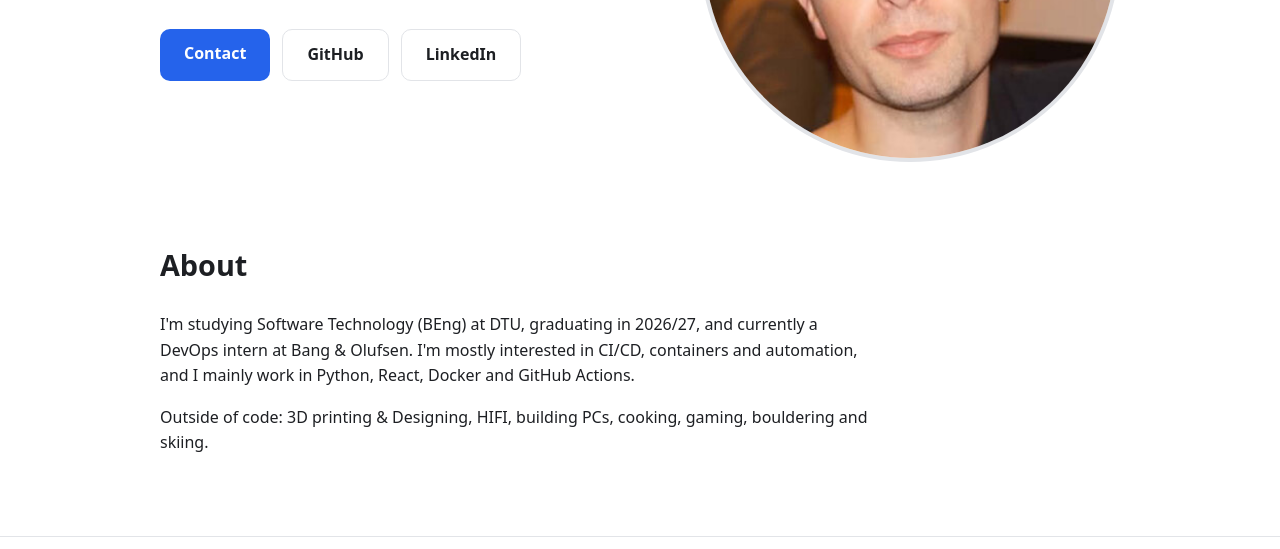
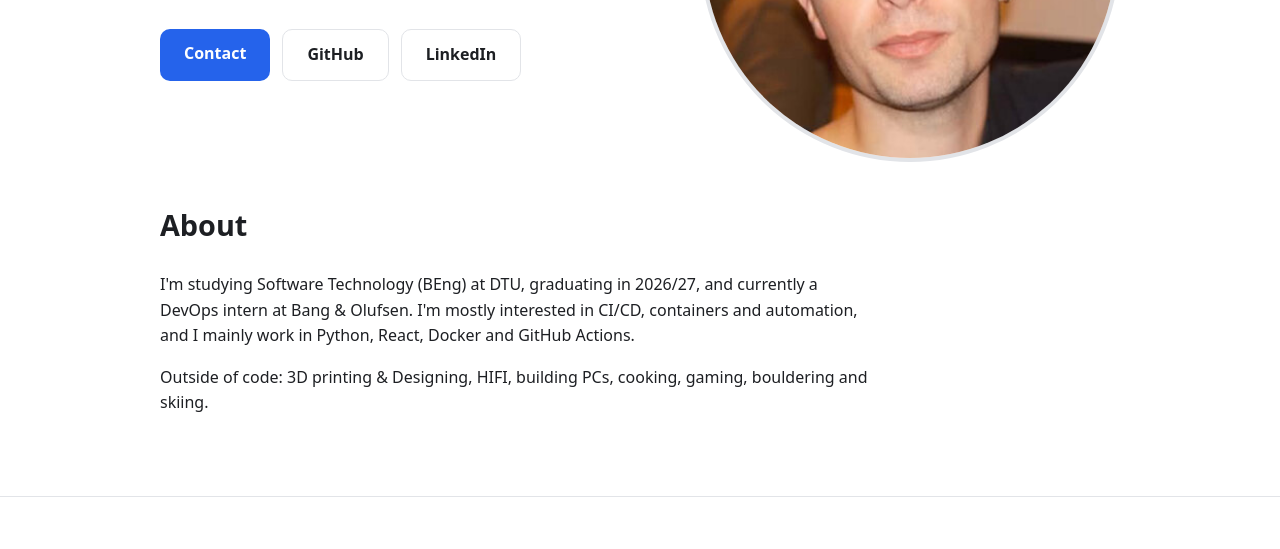
Before and after one commit to christofferfink/christofferfink.github.io, a plain HTML site: page index.html in a window 1280 px wide. Shown: the part 403-952 px from the top of the page. Drawn offline with Linux system fonts and the light colour scheme.

Commit message:
style: make the about section abit closer

```diff
--- a/css/style.css
+++ b/css/style.css
@@ -220,6 +220,10 @@ a {
   border-top: 1px solid var(--border);
 }
 
+.hero + .section {
+  padding-top: 1.5rem;
+}
+
 .section h2 {
   margin-top: 0;
   font-size: 1.8rem;
```
